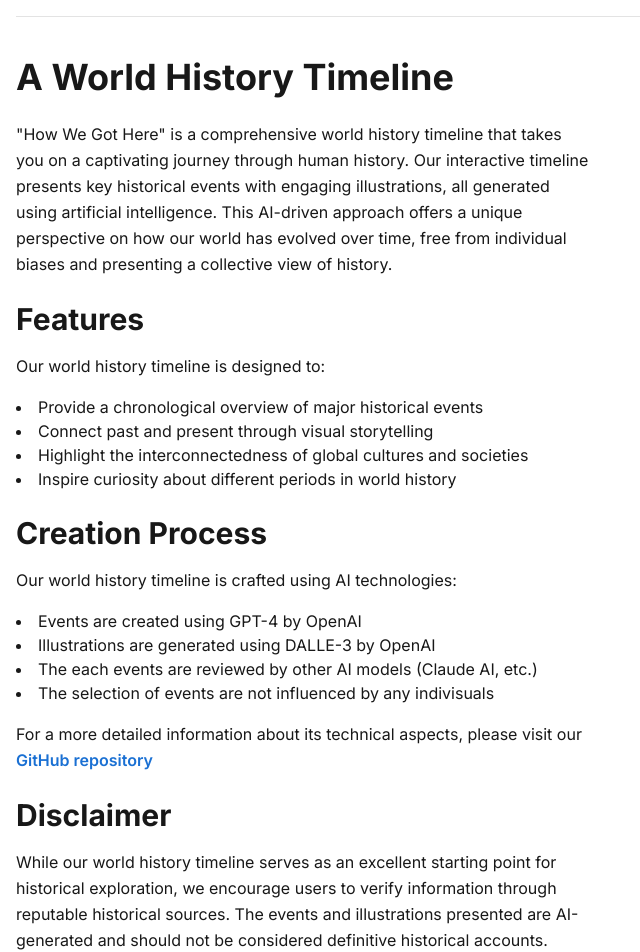
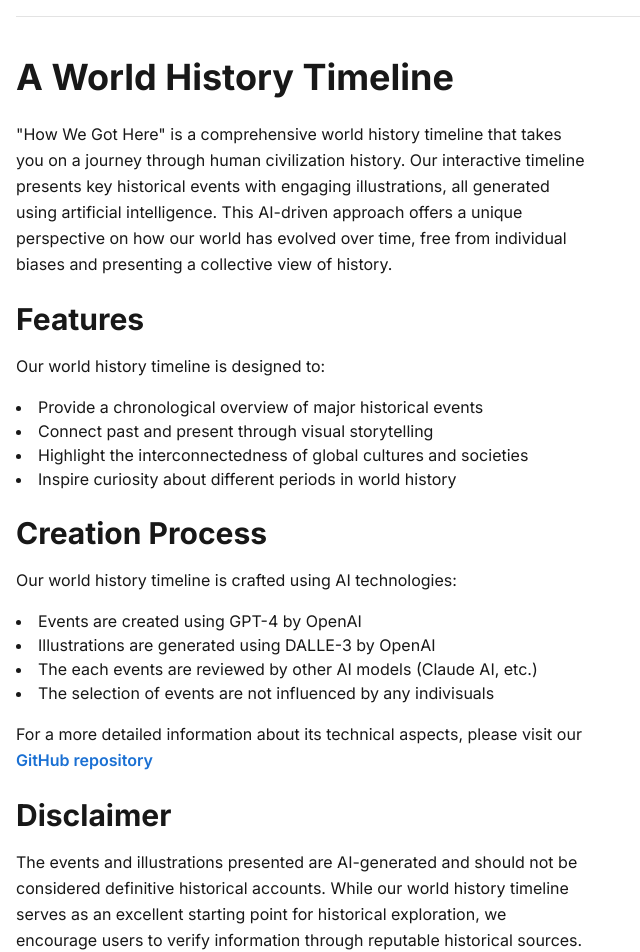
Before and after one commit to uzura89/how-we-got-here, a Next.js app: page /about in a window 1280 px wide. Shown: the part 120-1072 px from the top of the page, without its empty margins (0-640 px from the left). Built offline with nearby package versions, Linux system fonts and the light colour scheme.

Commit message:
update docs

```diff
--- a/src/pages/about.tsx
+++ b/src/pages/about.tsx
@@ -1,5 +1,3 @@
-import Head from "next/head";
-
 import { Article, H1, H2, Li, P, Ul } from "@/components/common/ArticleUtils";
 import Ahref from "@/components/common/buttons/Ahref";
 import HeadSetter from "@/components/common/HeadSetter";
@@ -19,7 +17,7 @@ export default function About() {
         <H1>A World History Timeline</H1>
         <P>
           "How We Got Here" is a comprehensive world history timeline that takes
-          you on a captivating journey through human history. Our interactive
+          you on a journey through human civilization history. Our interactive
           timeline presents key historical events with engaging illustrations,
           all generated using artificial intelligence. This AI-driven approach
           offers a unique perspective on how our world has evolved over time,
@@ -59,11 +57,11 @@ export default function About() {
 
         <H2>Disclaimer</H2>
         <P>
-          While our world history timeline serves as an excellent starting point
-          for historical exploration, we encourage users to verify information
-          through reputable historical sources. The events and illustrations
-          presented are AI-generated and should not be considered definitive
-          historical accounts.
+          The events and illustrations presented are AI-generated and should not
+          be considered definitive historical accounts. While our world history
+          timeline serves as an excellent starting point for historical
+          exploration, we encourage users to verify information through
+          reputable historical sources.
         </P>
 
         <H2>Contact Us</H2>
```
Also changed, not shown: content/99-final-output/timeline.yaml (deleted), 4 other files (tests, documents, lock files or other folders).
